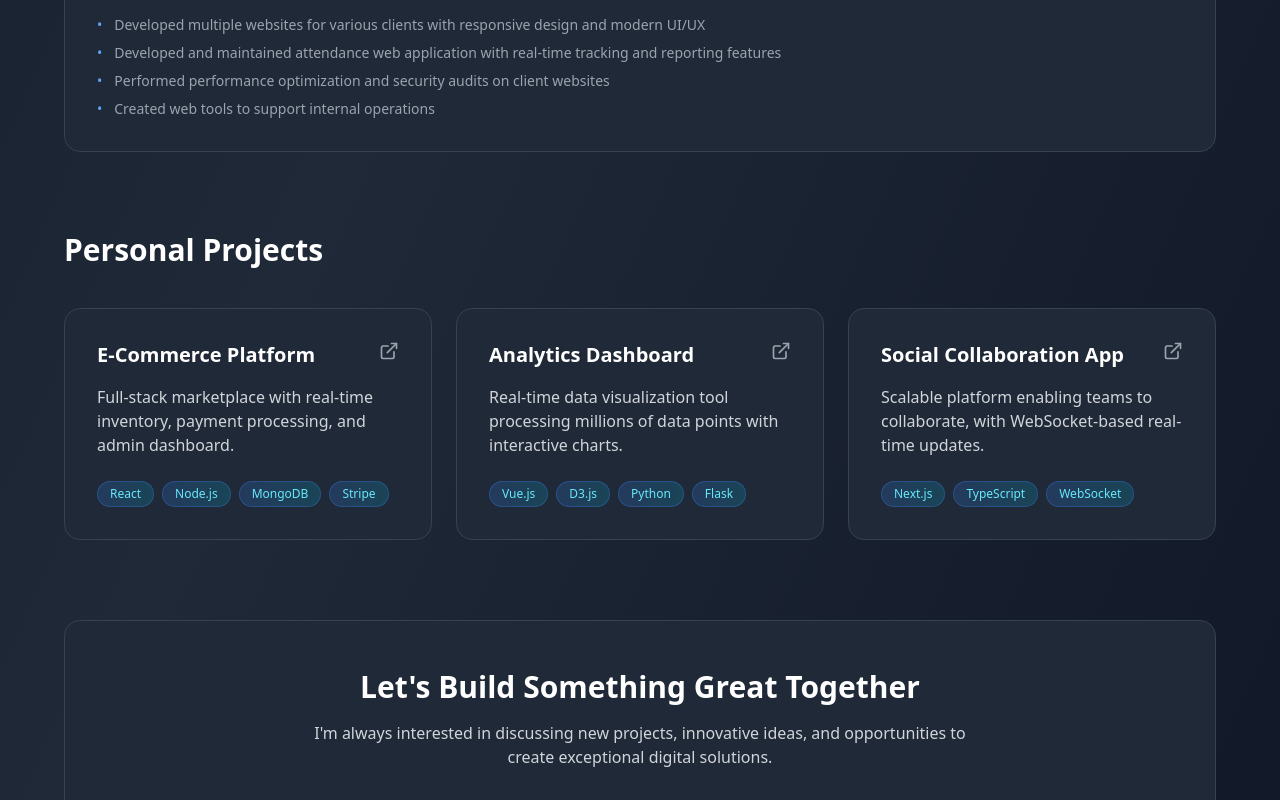
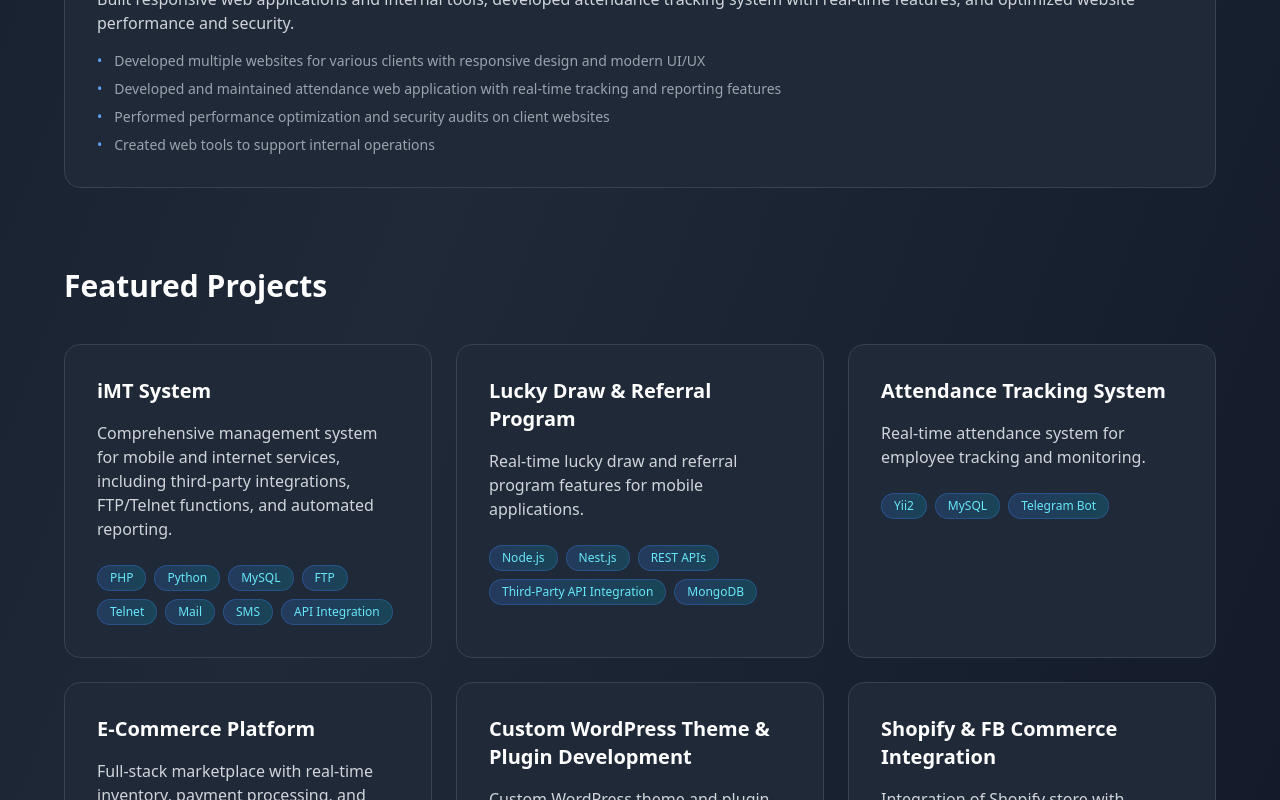
Before and after one commit to panhchakly/modern-portfolio, a React (Vite) app: page / in a window 1280 px wide. Shown: the part 2000-2800 px from the top of the page. Built offline with nearby package versions, Linux system fonts and the light colour scheme.

Commit message:
update feature projects

```diff
--- a/index.html
+++ b/index.html
@@ -4,10 +4,11 @@
     <meta charset="UTF-8" />
     <link rel="icon" type="image/svg+xml" href="/vite.svg" />
     <meta name="viewport" content="width=device-width, initial-scale=1.0" />
-    <title>Responsive React Mobile Navigation Bar</title>
-    <meta property="og:image" content="https://bolt.new/static/og_default.png" />
+    <title>Panhchakly CHHENG</title>
+    <link rel="icon" type="image/png" sizes="32x32" href="src/assets/profile.png">
+    <meta property="og:image" content="src/assets/profile.png" />
     <meta name="twitter:card" content="summary_large_image" />
-    <meta name="twitter:image" content="https://bolt.new/static/og_default.png" />
+    <meta name="twitter:image" content="src/assets/profile.png" />
   </head>
   <body>
     <div id="root"></div>
--- a/src/App.tsx
+++ b/src/App.tsx
@@ -13,7 +13,7 @@ function App() {
     {
       category: 'Backend Development',
       icon: Database,
-      tech: ['Node.js', 'Nest.js', 'PHP', 'Python', 'REST APIs', 'MongoDB', 'MySQL']
+      tech: ['Node.js', 'Nest.js', 'PHP', 'Laravel', 'Yii2', 'Python', 'REST APIs', 'MongoDB', 'MySQL']
     },
     {
       category: 'Software Architecture',
@@ -66,21 +66,36 @@ function App() {
     }
   ];
 
-  const projects = [
+  const feature_projects = [
+    {
+      title: 'iMT System',
+      description: 'Comprehensive management system for mobile and internet services, including third-party integrations, FTP/Telnet functions, and automated reporting.',
+      tags: ['PHP', 'Python', 'MySQL', 'FTP', 'Telnet', 'Mail', 'SMS', 'API Integration']
+    },
+    {
+      title: 'Lucky Draw & Referral Program',
+      description: 'Real-time lucky draw and referral program features for mobile applications.',
+      tags: ['Node.js', 'Nest.js', 'REST APIs', 'Third-Party API Integration', 'MongoDB']
+    },
+    {
+      title: 'Attendance Tracking System',
+      description: 'Real-time attendance system for employee tracking and monitoring.',
+      tags: ['Yii2', 'MySQL', 'Telegram Bot']
+    },
     {
       title: 'E-Commerce Platform',
       description: 'Full-stack marketplace with real-time inventory, payment processing, and admin dashboard.',
-      tags: ['React', 'Node.js', 'MongoDB', 'Stripe']
+      tags: ['Laravel', 'ABA Pay', 'MySQL']
     },
     {
-      title: 'Analytics Dashboard',
-      description: 'Real-time data visualization tool processing millions of data points with interactive charts.',
-      tags: ['Vue.js', 'D3.js', 'Python', 'Flask']
+      title: 'Custom WordPress Theme & Plugin Development',
+      description: 'Custom WordPress theme and plugin development for various clients.',
+      tags: ['WordPress', 'PHP', 'MySQL']
     },
     {
-      title: 'Social Collaboration App',
-      description: 'Scalable platform enabling teams to collaborate, with WebSocket-based real-time updates.',
-      tags: ['Next.js', 'TypeScript', 'WebSocket']
+      title: 'Shopify & FB Commerce Integration',
+      description: 'Integration of Shopify store with Facebook Commerce for seamless product listing and order management.',
+      tags: ['Shopify', 'Facebook Commerce', 'MySQL']
     }
   ];
 
@@ -218,9 +233,9 @@ function App() {
           </section>
 
           <section className="mb-20" id="projects">
-            <h2 className="text-3xl font-bold text-white mb-10">Personal Projects</h2>
+            <h2 className="text-3xl font-bold text-white mb-10">Featured Projects</h2>
             <div className="grid md:grid-cols-2 lg:grid-cols-3 gap-6">
-              {projects.map((project, index) => (
+              {feature_projects.map((project, index) => (
                 <div
                   key={index}
                   className="bg-gray-800 border border-gray-700 rounded-2xl p-8 hover:border-blue-500 transition-all duration-300 group"
@@ -229,7 +244,7 @@ function App() {
                     <h3 className="text-xl font-semibold text-white flex-1">
                       {project.title}
                     </h3>
-                    <ExternalLink className="text-gray-400 group-hover:text-blue-400 transition-colors flex-shrink-0 ml-2" size={20} />
+                    <ExternalLink className="hidden text-gray-400 group-hover:text-blue-400 transition-colors flex-shrink-0 ml-2" size={20} />
                   </div>
                   <p className="text-gray-300 mb-6">
                     {project.description}
```
